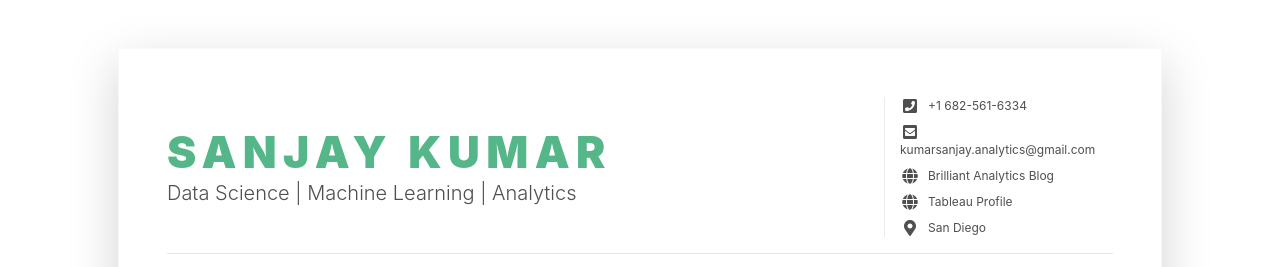
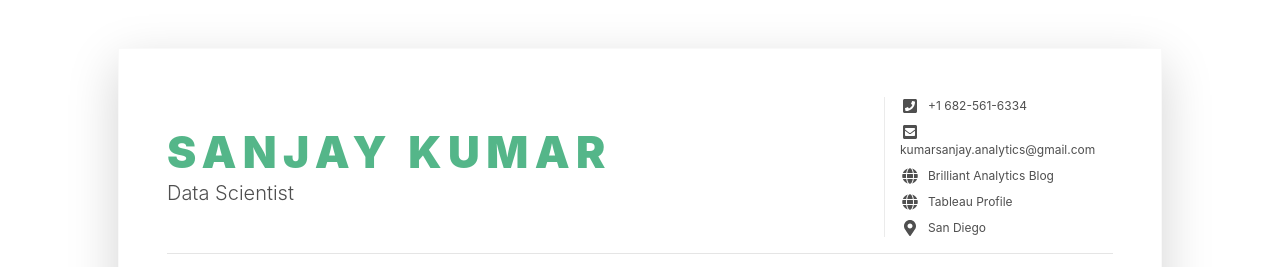
Before and after one commit to sanjay1625/sanjay1625.github.io, a plain HTML site: page index.html in a window 1280 px wide. Shown: the top 267 px of the page. Drawn offline with Linux system fonts and the light colour scheme.

Commit message:
Update index.html

```diff
--- a/index.html
+++ b/index.html
@@ -12,7 +12,7 @@
     <meta charset="utf-8">
     <meta http-equiv="X-UA-Compatible" content="IE=edge">
     <meta name="viewport" content="width=device-width, initial-scale=1.0">
-    <meta name="description" content="SK Resume">
+    <meta name="description" content="Sanjay Kumar ">
     <meta name="author" content="Sanjay Kumar">
 
     <link rel="shortcut icon" href="favicon.ico">
@@ -43,7 +43,7 @@
 
                         <div class="resume-title col-12 col-md-6 col-lg-8 col-xl-9">
                             <h2 class="resume-name mb-0 text-uppercase">Sanjay Kumar</h2>
-                            <div class="resume-tagline mb-3 mb-md-0">Data Science | Machine Learning | Analytics</div>
+                            <div class="resume-tagline mb-3 mb-md-0"> Data Scientist </div>
                         </div>
 
 
```
